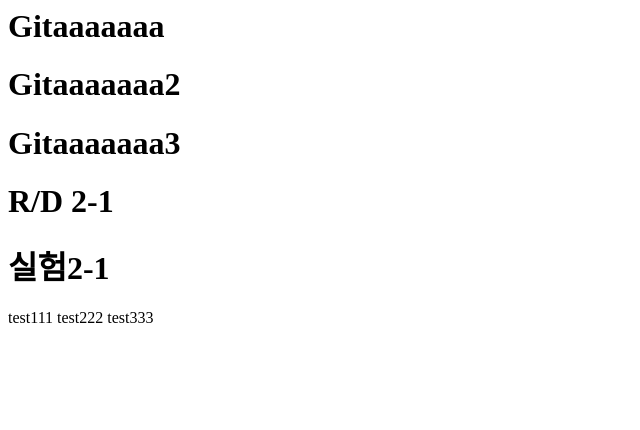
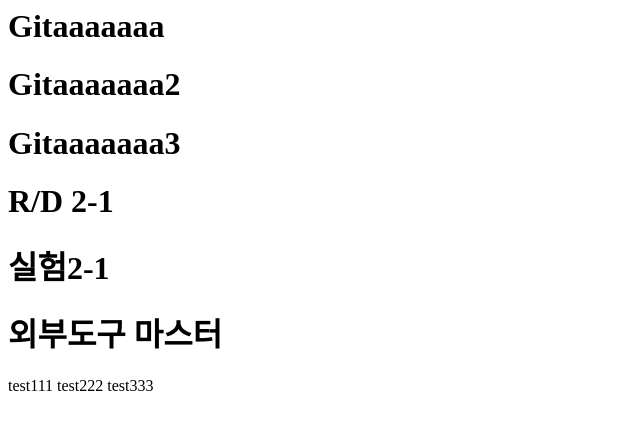
Before and after one commit to BlueSky-Lim/opentutorials_git_egoing, a plain HTML site: page index.html in a window 1280 px wide. Shown: the whole page, without its empty margins (0-640 px from the left). Drawn offline with Linux system fonts and the light colour scheme.

Commit message:
추가 외부도구.마스터

```diff
--- a/index.html
+++ b/index.html
@@ -6,6 +6,7 @@
 			<h1>Gitaaaaaaa3</h1>
 			<h1>R/D 2-1</h1>
 			<h1>실험2-1</h1>
+			<h1>외부도구 마스터</h1>
 		</header>
 	</body>
 </html>
```
